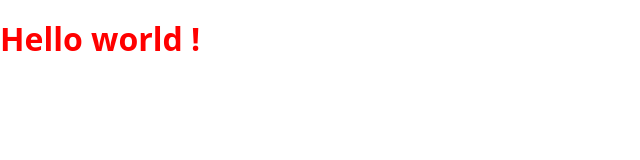
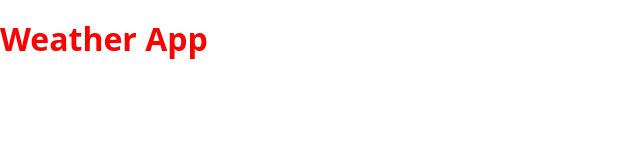
Before and after one commit to arnaudSanchez1816/odin-weather-app, a website built with webpack: page src/template.html in a window 1280 px wide. Shown: the whole page, without its empty margins (0-640 px from the left). Built offline with nearby package versions, Linux system fonts and the light colour scheme.

Commit message:
Setup initial files from template

```diff
--- a/src/template.html
+++ b/src/template.html
@@ -3,9 +3,9 @@
 <head>
     <meta charset="UTF-8">
     <meta name="viewport" content="width=device-width, initial-scale=1.0">
-    <title>Webpack template</title>
+    <title>Weather App</title>
 </head>
 <body>
-    <h1>Hello world !</h1>
+    <h1>Weather App</h1>
 </body>
 </html>
```
Also changed, not shown: README.md.
